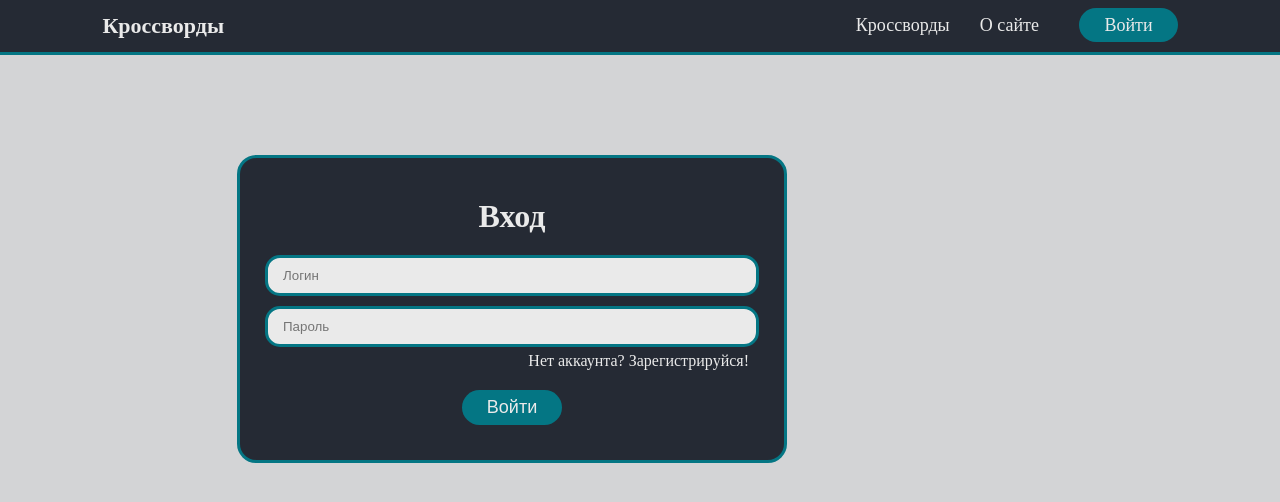
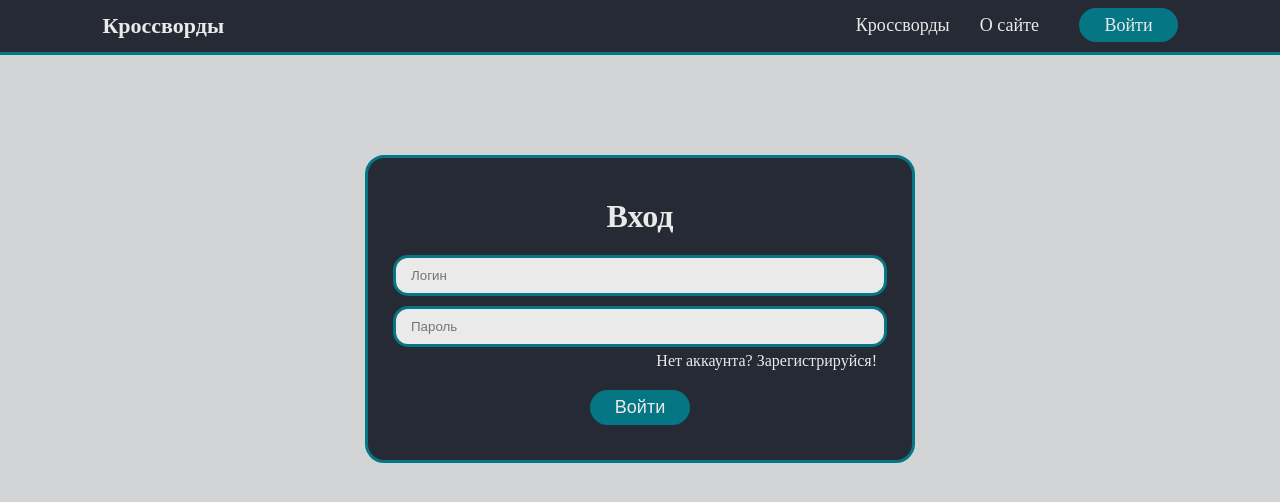
Before and after one commit to ehotline/crosswordProject, a React (Create React App) app in the folder client/: page /auth in a window 1280 px wide. Shown: the top 502 px of the page. Built offline with nearby package versions, Linux system fonts and the light colour scheme.

Commit message:
Rename & wrapper content centered

```diff
--- a/client/src/components/GlobalWrapper/GlobalWrapper.jsx
+++ b/client/src/components/ComponentWrapper/ComponentWrapper.jsx
@@ -1,8 +1,8 @@
 import React, { useEffect, useRef, useState } from 'react'
-import styles from './GlobalWrapper.module.css'
+import styles from './ComponentWrapper.module.css'
 import { CSSTransition } from 'react-transition-group'
 
-const GlobalWrapper = ({ children, ...props }) => {
+const ComponentWrapper = ({ children, ...props }) => {
     const [isPageLoading, setIsPageLoading] = useState(false)
     const mainNode = useRef(null)
 
@@ -22,4 +22,4 @@ const GlobalWrapper = ({ children, ...props }) => {
     )
 }
 
-export default GlobalWrapper
+export default ComponentWrapper
--- a/client/src/components/GlobalWrapper/GlobalWrapper.module.css
+++ b/client/src/components/ComponentWrapper/ComponentWrapper.module.css
@@ -3,6 +3,8 @@
     transition: all 0.5s ease;
     width: 100%;
     height: 100%;
+    display: flex;
+    justify-content: center;
 }
 
 .enter {
--- a/client/src/components/TextInput/TextInput.module.css
+++ b/client/src/components/TextInput/TextInput.module.css
@@ -6,4 +6,5 @@
     border-radius: 15px;
     background-color: #EAEAEA;
     outline: none;
+    transition: all 0.5s ease;
 }
--- a/client/src/pages/Auth/Auth.jsx
+++ b/client/src/pages/Auth/Auth.jsx
@@ -3,14 +3,14 @@ import TextInput from '../../components/TextInput/TextInput'
 import styles from './Auth.module.css'
 import Button from '../../components/Button/Button'
 import { AuthContext } from '../../contexts/AuthContext'
-import GlobalWrapper from '../../components/GlobalWrapper/GlobalWrapper'
+import ComponentWrapper from '../../components/ComponentWrapper/ComponentWrapper'
 
 const Auth = () => {
     const { isAuth, setIsAuth } = useContext(AuthContext)
     const [isLogin, setIsLogin] = useState(true)
 
     return (
-        <GlobalWrapper>
+        <ComponentWrapper>
             <div className={styles.main}>
                 <form className={styles.form}>
                     <h1>
@@ -24,13 +24,7 @@ const Auth = () => {
                     </h1>
                     <TextInput placeholder="Логин" />
                     <TextInput placeholder="Пароль" type="password" />
-                    {
-                        !isLogin
-                            ?
-                            <TextInput placeholder="Повторите пароль" type="password" />
-                            :
-                            ""
-                    }
+                    {!isLogin && <TextInput placeholder="Повторите пароль" type="password" />}
                     <div className={styles.switchModes} onClick={() => setIsLogin(!isLogin)}>
                         {
                             isLogin
@@ -51,7 +45,7 @@ const Auth = () => {
                     </Button>
                 </form>
             </div>
-        </GlobalWrapper>
+        </ComponentWrapper>
     )
 }
 
--- a/client/src/pages/Crosswords/Crosswords.jsx
+++ b/client/src/pages/Crosswords/Crosswords.jsx
@@ -3,7 +3,7 @@ import styles from './Crosswords.module.css'
 import { useFetching } from '../../hooks/useFetching'
 import CrosswordsList from './CrosswordsList'
 import CrosswordService from '../../services/CrosswordService'
-import GlobalWrapper from '../../components/GlobalWrapper/GlobalWrapper'
+import ComponentWrapper from '../../components/ComponentWrapper/ComponentWrapper'
 
 const Crosswords = () => {
     const [selectedCrossword, setSelectedCrossword] = useState(null)
@@ -62,7 +62,7 @@ const Crosswords = () => {
     }
 
     return (
-        <GlobalWrapper>
+        <ComponentWrapper>
             <div className={styles.main}>
                 <CrosswordsList
                     crosswords={crosswords}
@@ -79,7 +79,7 @@ const Crosswords = () => {
                     </div>
                 </div>
             </div>
-        </GlobalWrapper>
+        </ComponentWrapper>
     )
 }
 
--- a/client/src/pages/Info.jsx
+++ b/client/src/pages/Info.jsx
@@ -1,11 +1,11 @@
 import React from 'react'
-import GlobalWrapper from '../components/GlobalWrapper/GlobalWrapper'
+import ComponentWrapper from '../components/ComponentWrapper/ComponentWrapper'
 
 const Info = () => {
     return (
-        <GlobalWrapper>
+        <ComponentWrapper>
             <div>INFO</div>
-        </GlobalWrapper>
+        </ComponentWrapper>
     )
 }
 
```
